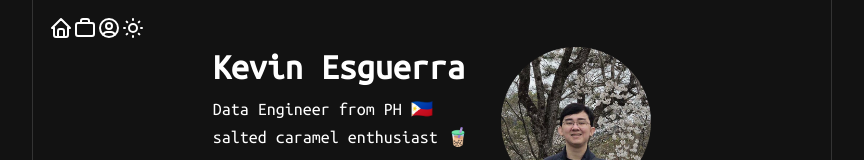
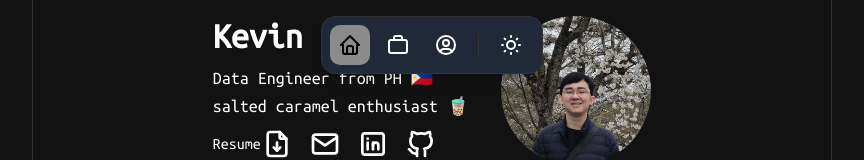
Before and after one commit to kevinesg/portfolio, a React (Vite) app in the folder portfolio/: page / in a window 1280 px wide. Shown: the top 160 px of the page, without its empty margins (208-1072 px from the left). Built offline with nearby package versions, Linux system fonts and the light colour scheme.

Commit message:
added Navbar css

```diff
--- a/portfolio/src/components/Navbar.tsx
+++ b/portfolio/src/components/Navbar.tsx
@@ -9,21 +9,34 @@ const Navbar = ({
   darkMode: boolean;
   toggleDarkMode: () => void;
 }) => {
+  const navLinkClasses = ({ isActive }: { isActive: boolean }) =>
+    `flex items-center justify-center p-2 rounded-lg transition-colors ${
+      isActive
+        ? "bg-primary text-primary-foreground"
+        : "hover:bg-accent hover:text-accent-foreground"
+    }`;
+
   return (
-    <div className="flex">
-      <NavLink to="/" title="Home">
+    <nav className="fixed top-4 left-1/2 -translate-x-1/2 z-50">
+      <div className="flex items-center gap-2 p-2 rounded-xl bg-card shadow-lg border">
+        <NavLink to="/" title="Home" className={navLinkClasses}>
           <HomeIcon />
         </NavLink>
-      <NavLink to="/experience" title="Experience">
+        <NavLink to="/experience" title="Experience" className={navLinkClasses}>
           <ExperienceIcon />
         </NavLink>
-      <NavLink to="/about" title="About">
+        <NavLink to="/about" title="About" className={navLinkClasses}>
           <AboutIcon />
         </NavLink>
-      <div className="dock-item mode-toggle">
-        <ThemeIcon darkMode={darkMode} onClick={toggleDarkMode} />
+        <div className="w-px h-6 bg-border mx-1"></div>
+        <div
+          className="flex items-center justify-center p-2 rounded-lg cursor-pointer hover:bg-accent hover:text-accent-foreground"
+          onClick={toggleDarkMode}
+        >
+          <ThemeIcon darkMode={darkMode} />
         </div>
       </div>
+    </nav>
   );
 };
 
```
Lines whose indentation alone changed are shown as unchanged.
